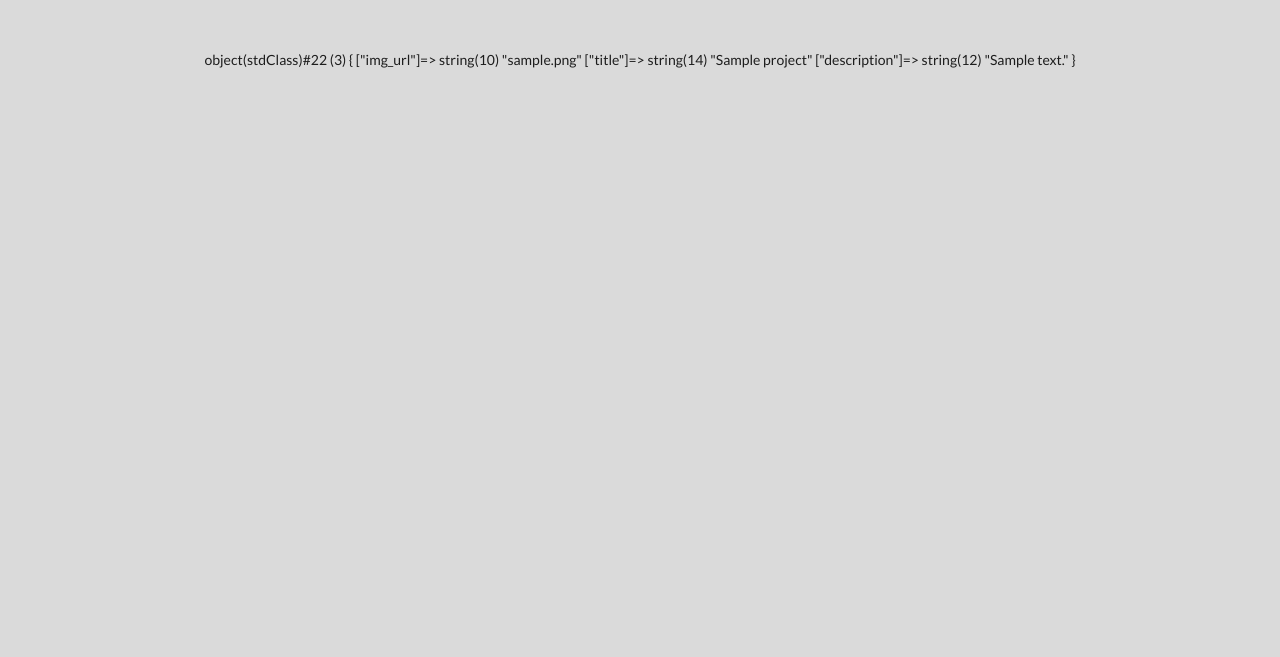
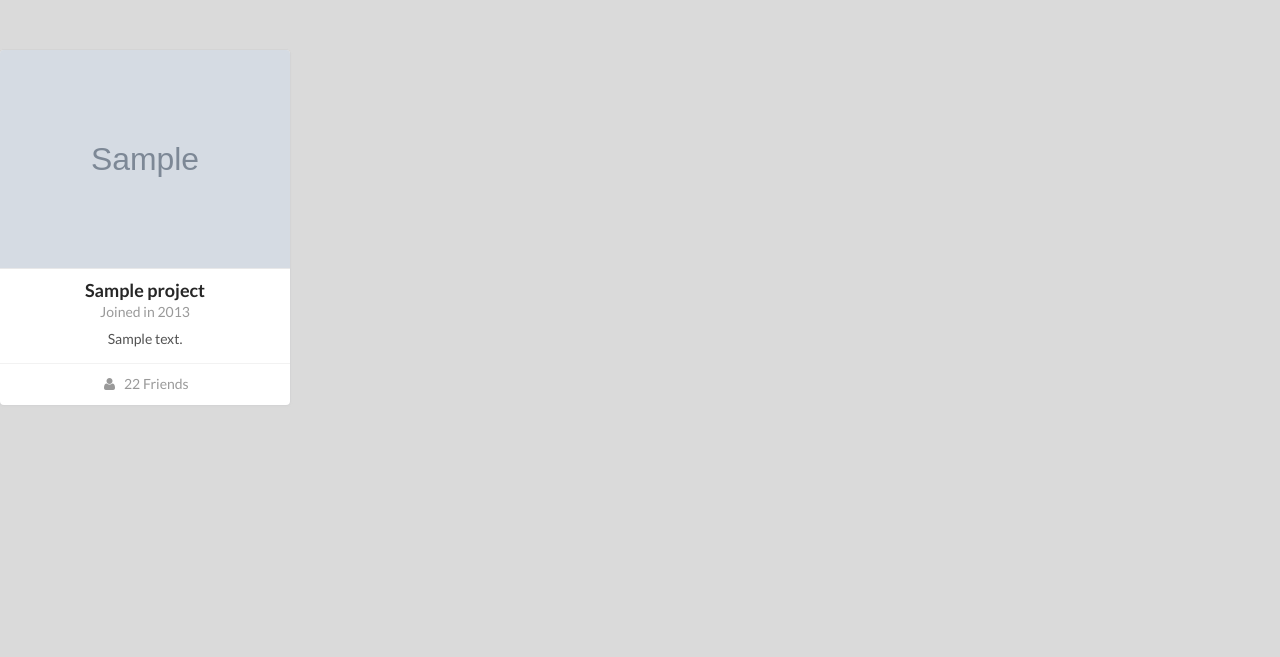
Before and after one commit to james-lennon/Portfolio-Website, a CodeIgniter app: page /database/index.php/portfolio/index in a window 1280 px wide. Shown: the top 657 px of the page. Run offline with CodeIgniter, Linux system fonts and the light colour scheme; tables that the repository leaves empty or names only in its code hold one stand-in row (values such as "Sample post"); grey boxes marked "Sample" are stand-in pictures.

Commit message:
Added project preview card

```diff
--- /dev/null
+++ b/application/views/components/project_preview.php
@@ -0,0 +1,20 @@
+<div class="ui card">
+  <div class="image">
+    <img src="<?= $project->img_url ?>">
+  </div>
+  <div class="content">
+    <a class="header"><?= $project->title ?></a>
+    <div class="meta">
+      <span class="date">Joined in 2013</span>
+    </div>
+    <div class="description">
+      <?= $project->description ?>
+    </div>
+  </div>
+  <div class="extra content">
+    <a>
+      <i class="user icon"></i>
+      22 Friends
+    </a>
+  </div>
+</div>
--- a/application/views/pages/portfolio.php
+++ b/application/views/pages/portfolio.php
@@ -3,11 +3,15 @@
 <div class="ui center aligned grid">
 	<div class="row">
 		<div class="column">
-			<? foreach ($projects as $project) {
-				var_dump($project);
-				print("<br>");
-			}
-			?>
+			<div class="ui link cards">
+				<? foreach ($projects as $project) {
+
+					$this->load->view('components/project_preview',['project'=>$project]);
+
+					print("<br>");
+				}
+				?>
+			</div>
 		</div>
 	</div>
 </div>
```
Also changed, not shown: 2 other files.
